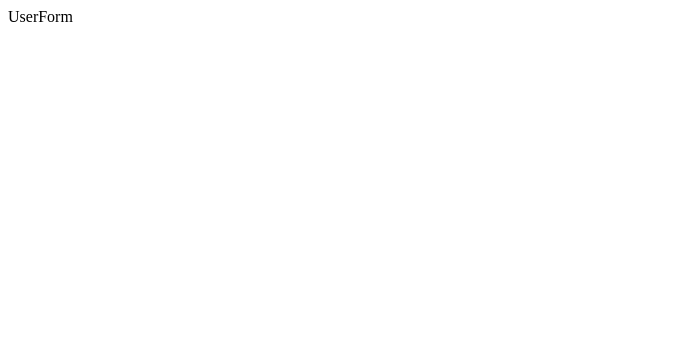
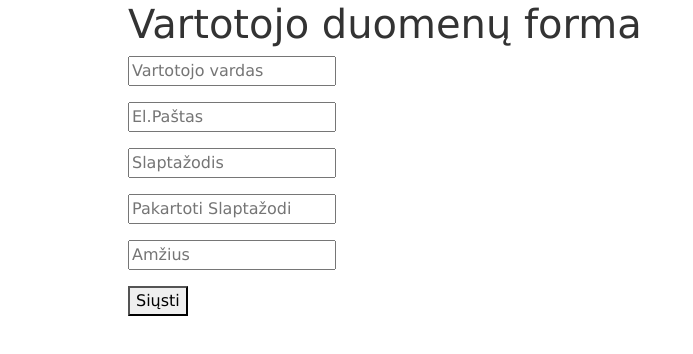
Before and after one commit to ebrajis/User-Manager-Exercise, a React (Create React App) app: page / in a window 1280 px wide. Shown: the top 354 px of the page, without its empty margins (0-693 px from the left). Built offline with nearby package versions, Linux system fonts and the light colour scheme.

Commit message:
Add inputs to userForm and style

```diff
--- a/src/App.css
+++ b/src/App.css
@@ -0,0 +1,13 @@
+.App {
+  font-family: 'Lucida Sans', 'Lucida Sans Regular', 'Lucida Grande', 'Lucida Sans Unicode', Geneva, Verdana, sans-serif;
+  max-width: 80%;
+  margin: 0 auto;
+  color: #333;
+}
+
+.input {
+  display: block;
+  font-size: 1em;
+  width: 100%;
+  margin-bottom: 1em;
+}
--- a/src/components/UserForm.jsx
+++ b/src/components/UserForm.jsx
@@ -8,11 +8,26 @@ class UserForm extends Component {
       password: '',
       repeatPassword: '',
       age: '',
+      agreement: false,
     },
   };
 
   render() {
-    return <div className="user-form">UserForm</div>;
+    return (
+      <div className="user-form">
+        <h1>Vartotojo duomenų forma</h1>
+        <div className="d-flex">
+          <form>
+            <input className="input" type="text" name="username" placeholder="Vartotojo vardas" />
+            <input className="input" type="text" name="email" placeholder="El.Paštas" />
+            <input className="input" type="text" name="password" placeholder="Slaptažodis" />
+            <input className="input" type="text" name="repeatPassword" placeholder="Pakartoti Slaptažodi" />
+            <input className="input" type="text" name="age" placeholder="Amžius" />
+            <button type="submit">Siųsti</button>
+          </form>
+        </div>
+      </div>
+    );
   }
 }
 
--- a/src/index.js
+++ b/src/index.js
@@ -3,6 +3,7 @@ import ReactDOM from 'react-dom';
 import './index.css';
 import App from './App';
 import reportWebVitals from './reportWebVitals';
+import 'bootstrap/dist/css/bootstrap.css';
 
 ReactDOM.render(
   <React.StrictMode>
```
Also changed, not shown: 1 other file (tests, documents, lock files or other folders).
